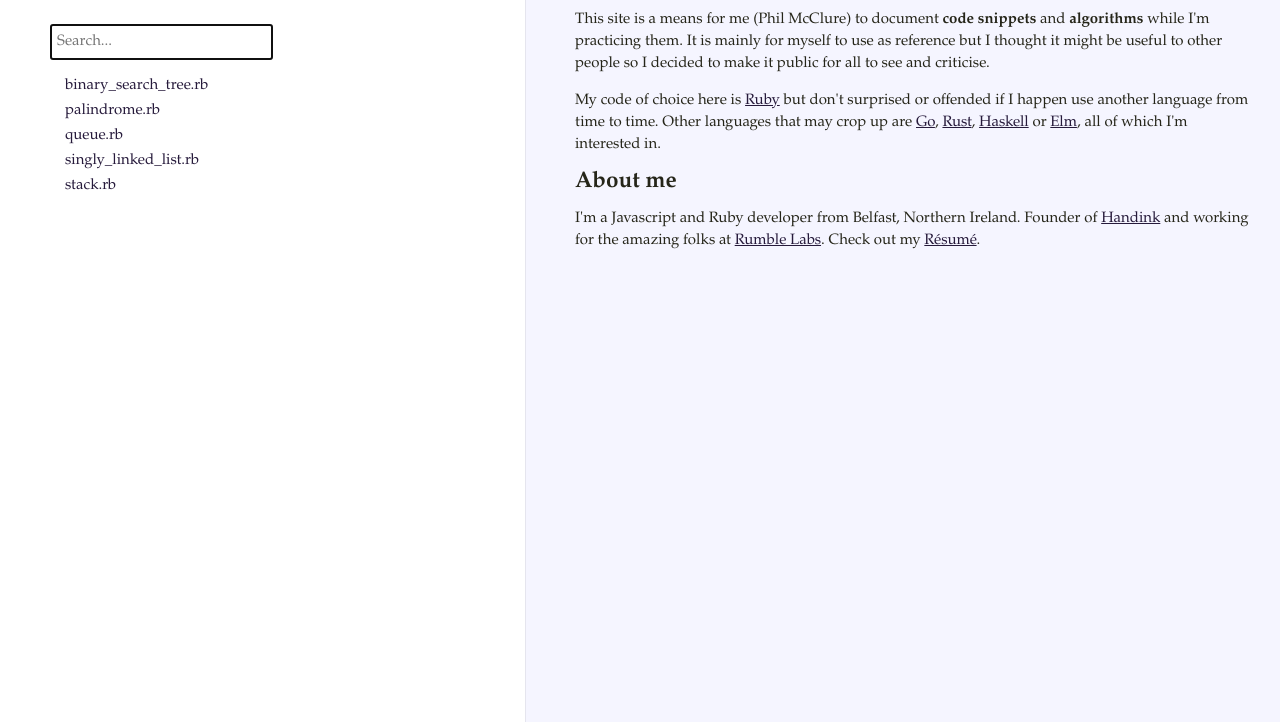
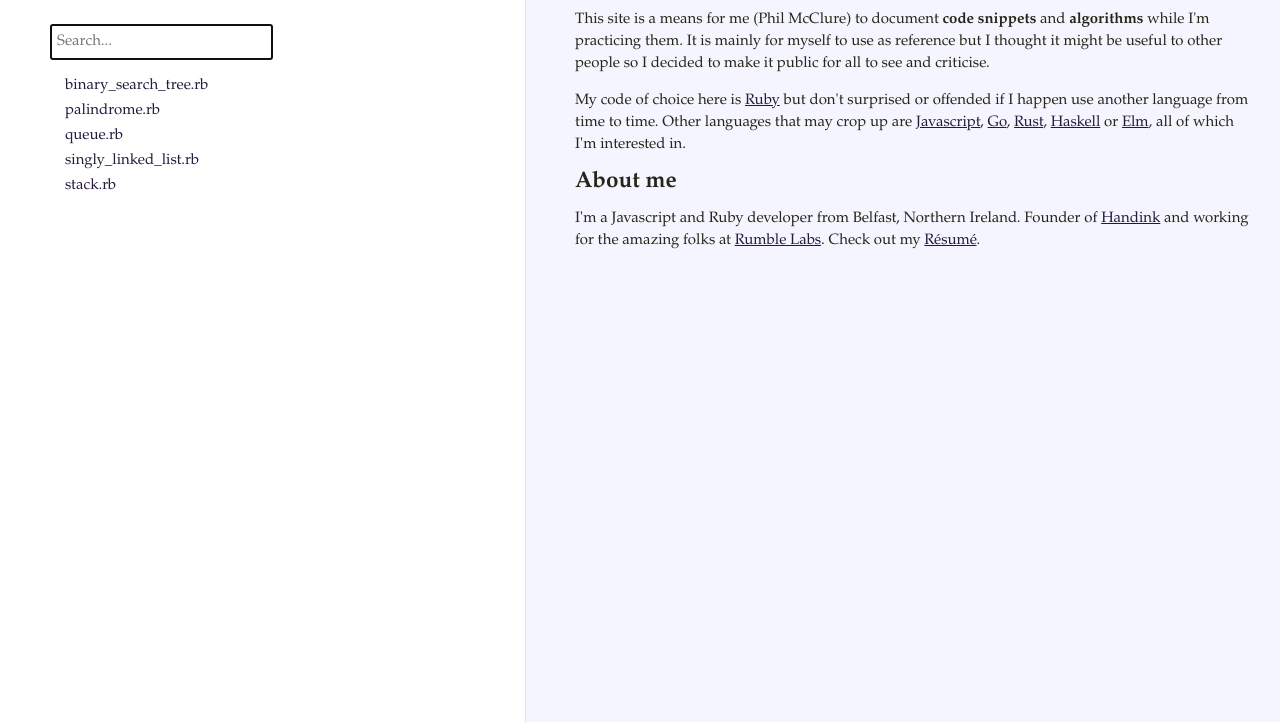
Before and after one commit to overture8/algorithms-and-structures-in-ruby, a plain HTML site: page index.html in a window 1280 px wide. Shown: the part 78-800 px from the top of the page. Drawn offline with Linux system fonts and the light colour scheme.

Commit message:
Small fix to index

```diff
--- a/index.html
+++ b/index.html
@@ -41,7 +41,7 @@
 
 <p>This site is a means for me (Phil McClure) to document <strong>code snippets</strong> and <strong>algorithms</strong> while I'm practicing them. It is mainly for myself to use as reference but I thought it might be useful to other people so I decided to make it public for all to see and criticise.</p>
 
-<p>My code of choice here is <a href="https://www.ruby-lang.org/en/">Ruby</a> but don't surprised or offended if I happen use another language from time to time.  Other languages that may crop up are <a href="https://golang.org/">Go</a>, <a href="http://www.rust-lang.org/">Rust</a>, <a href="https://www.haskell.org/haskellwiki/Haskell">Haskell</a> or <a href="http://elm-lang.org/">Elm</a>, all of which I'm interested in.</p>
+<p>My code of choice here is <a href="https://www.ruby-lang.org/en/">Ruby</a> but don't surprised or offended if I happen use another language from time to time.  Other languages that may crop up are <a href="http://en.wikipedia.org/wiki/JavaScript">Javascript</a>, <a href="https://golang.org/">Go</a>, <a href="http://www.rust-lang.org/">Rust</a>, <a href="https://www.haskell.org/haskellwiki/Haskell">Haskell</a> or <a href="http://elm-lang.org/">Elm</a>, all of which I'm interested in.</p>
 
 <h2 id="aboutme">About me</h2>
 
```
